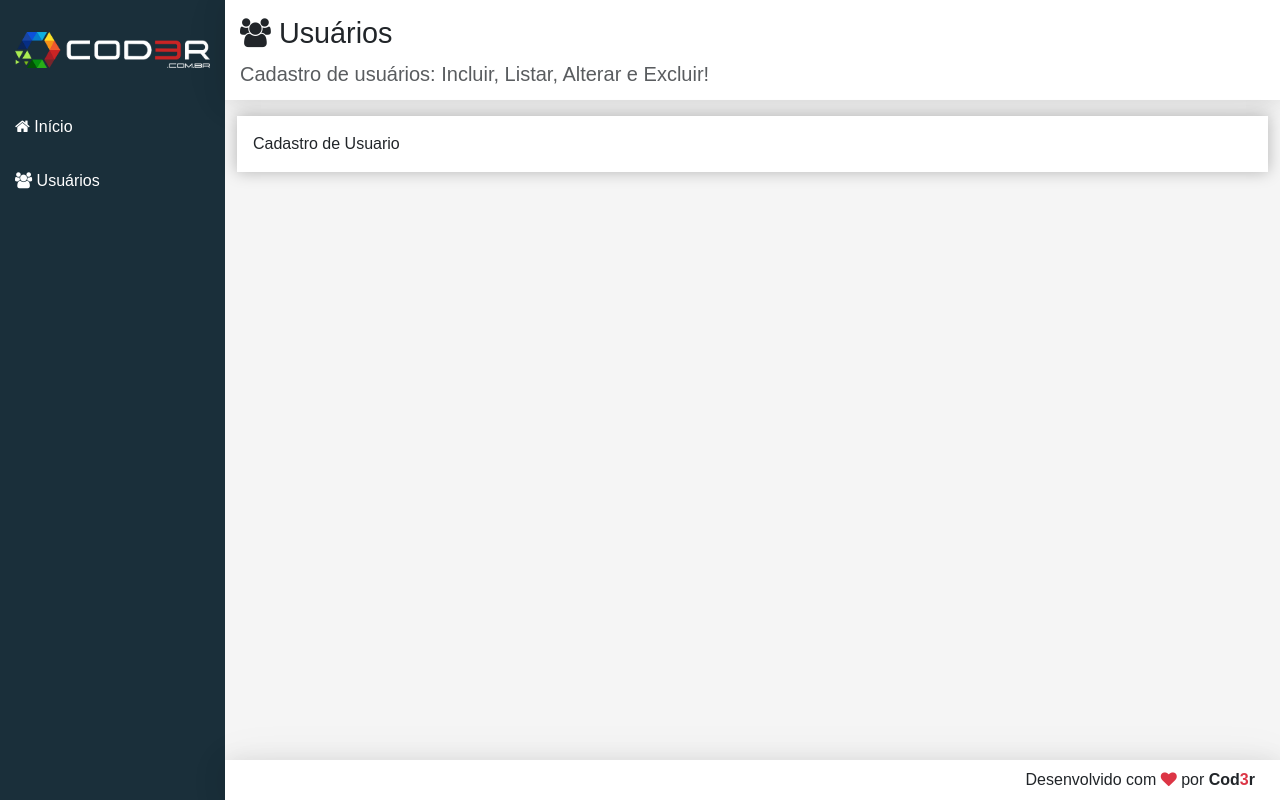
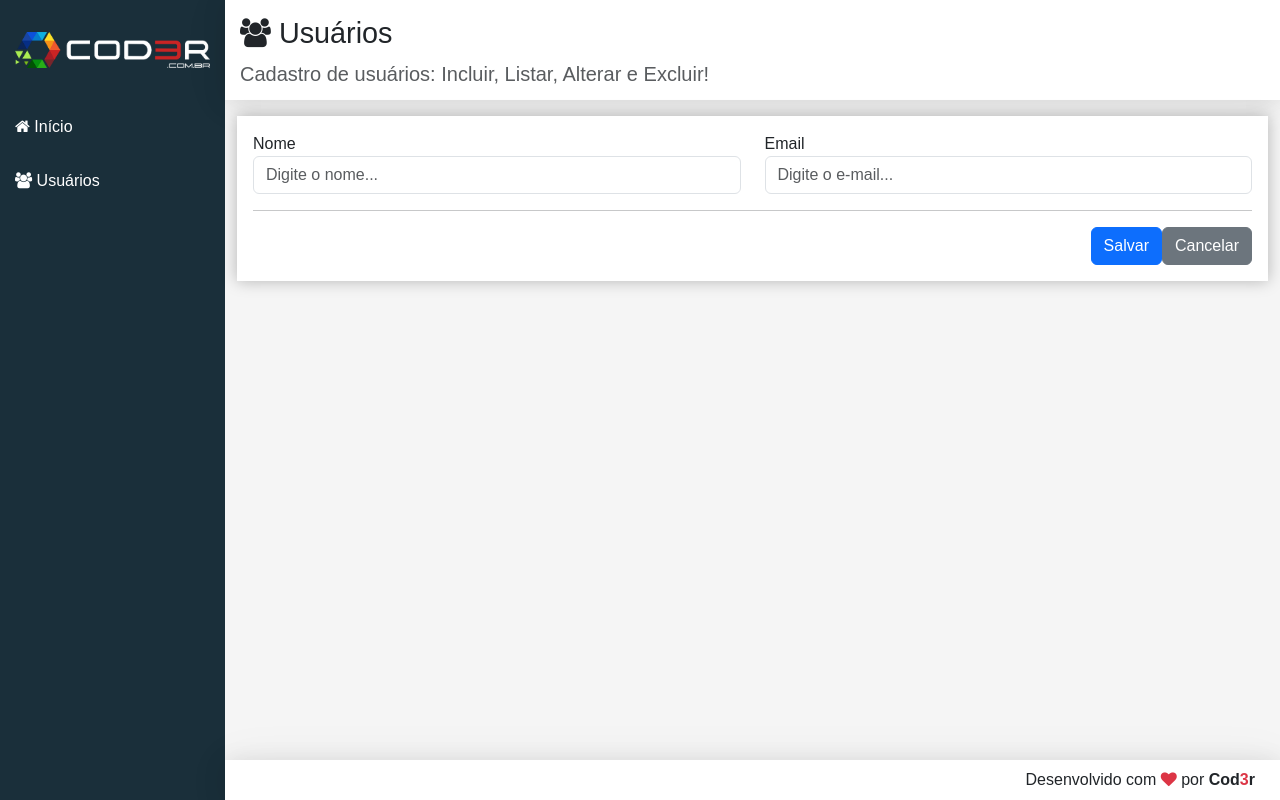
Before and after one commit to diogo-lima-flooxai/crud-project, a React (Create React App) app in the folder frontend/: page /users in a window 1280 px wide. Built offline with nearby package versions, Linux system fonts and the light colour scheme.

Commit message:
feat: add functions to the form and pass data to the db

```diff
--- a/frontend/src/components/user/UserCrud.jsx
+++ b/frontend/src/components/user/UserCrud.jsx
@@ -1,49 +1,103 @@
-import React, { Component } from 'react';
-import axios from 'axios';
-import Main from '../template/Main';
+import React, { Component } from "react";
+import axios from "axios";
+import Main from "../template/Main";
 
 const headerProps = {
-    icon: 'users',
-    title: 'Usuários',
-    subtitle: 'Cadastro de usuários: Incluir, Listar, Alterar e Excluir!'
-}
+  icon: "users",
+  title: "Usuários",
+  subtitle: "Cadastro de usuários: Incluir, Listar, Alterar e Excluir!",
+};
 
-const baseUrl = 'http://localhost:3001/users';
+const baseUrl = "http://localhost:3001/users";
 const initialState = {
-    user: { name: '', email: '' },
-    list: []
-}
+  user: { name: "", email: "" },
+  list: [],
+};
 
 export default class UserCrud extends Component {
-
-    state = { ...initialState }
+  state = { ...initialState };
 
   clear() {
-        this.setState({ user: initialState.user })
+    this.setState({ user: initialState.user });
   }
 
   save() {
-        const user = this.state.user
-        const method = user.id ? 'put' : 'post'
-        const url = user.id ? `${baseUrl}/${user.id}` : baseUrl
+    const user = this.state.user;
+    const method = user.id ? "put" : "post";
+    const url = user.id ? `${baseUrl}/${user.id}` : baseUrl;
 
-        axios[method](url, user)
-            .then(resp => {
-                const list = this.getUpdatedList(resp.data)
-                this.setState({ user: initialState.user, list })
-            })
+    axios[method](url, user).then((resp) => {
+      const list = this.getUpdatedList(resp.data);
+      this.setState({ user: initialState.user, list });
+    });
   }
 
   getUpdatedList(user) {
-        const list = this.state.list.filter(u => u.id !== user.id)
-        list.unshift(user)
-        return list
+    const list = this.state.list.filter((u) => u.id !== user.id);
+    list.unshift(user);
+    return list;
+  }
+
+  renderForm() {
+    return (
+      <div className="form">
+        <div className="row">
+          <div className="col-12 col-md-6">
+            <div className="form-group">
+              <label>Nome</label>
+              <input
+                type="text"
+                className="form-control"
+                name="name"
+                value={this.state.user.name}
+                onChange={(e) => this.updateField(e)}
+                placeholder="Digite o nome..."
+              />
+            </div>
+          </div>
+          <div className="col-12 col-md-6">
+            <div className="form-group">
+              <label>Email</label>
+              <input
+                type="email"
+                className="form-control"
+                name="email"
+                value={this.state.user.email}
+                onChange={(e) => this.updateField(e)}
+                placeholder="Digite o e-mail..."
+              />
+            </div>
+          </div>
+        </div>
+
+        <hr />
+        <div className="row">
+          <div className="col-12 d-flex justify-content-end">
+            <button className="btn btn-primary" onClick={(e) => this.save(e)}>
+              Salvar
+            </button>
+            <button
+              className="btn btn-secondary ml-2"
+              onClick={(e) => this.clear(e)}
+            >
+              Cancelar
+            </button>
+          </div>
+        </div>
+      </div>
+    );
+  }
+
+  updateField(event) {
+    const user = { ...this.state.user };
+    user[event.target.name] = event.target.value;
+    this.setState({ user });
   }
 
   render() {
     return (
         <Main {...headerProps}>
-                Cadastro de Usuario
+            {this.renderForm()}
         </Main>
     )
   }
```
Lines whose indentation alone changed are shown as unchanged.
